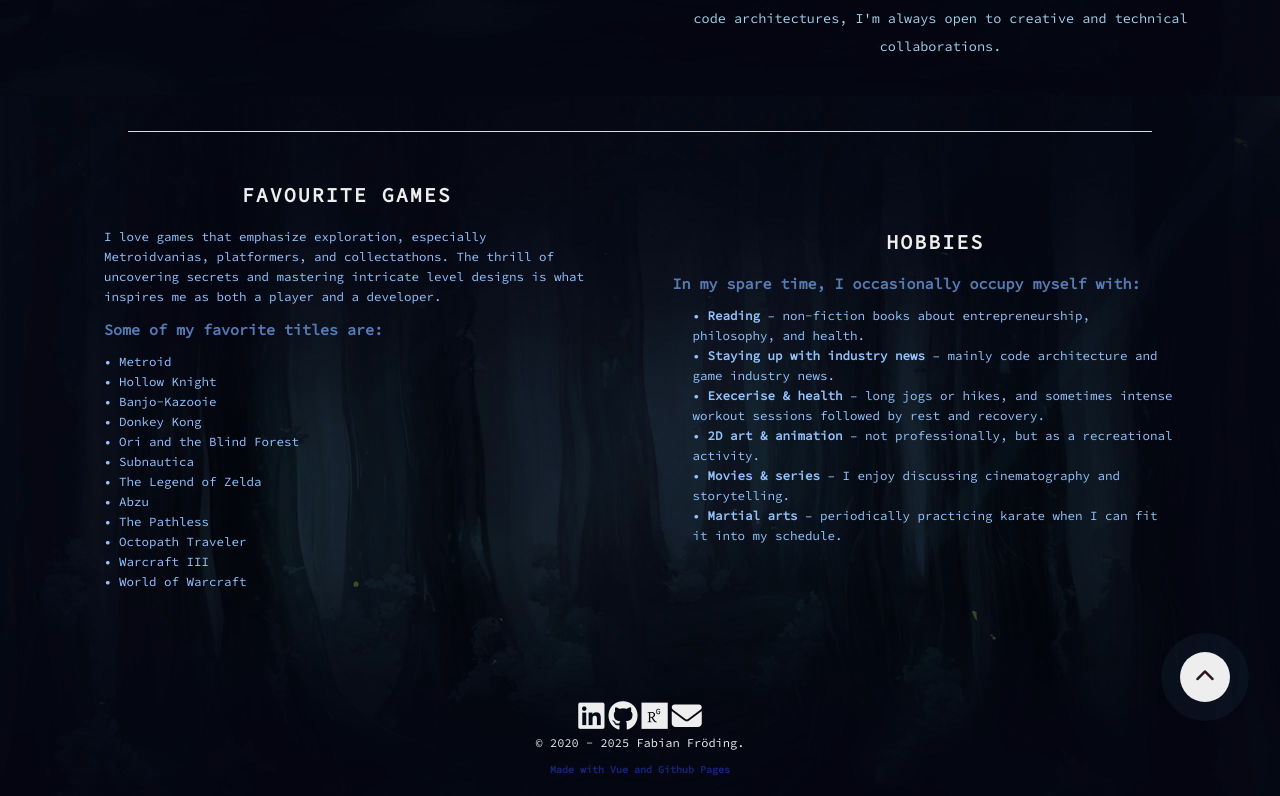
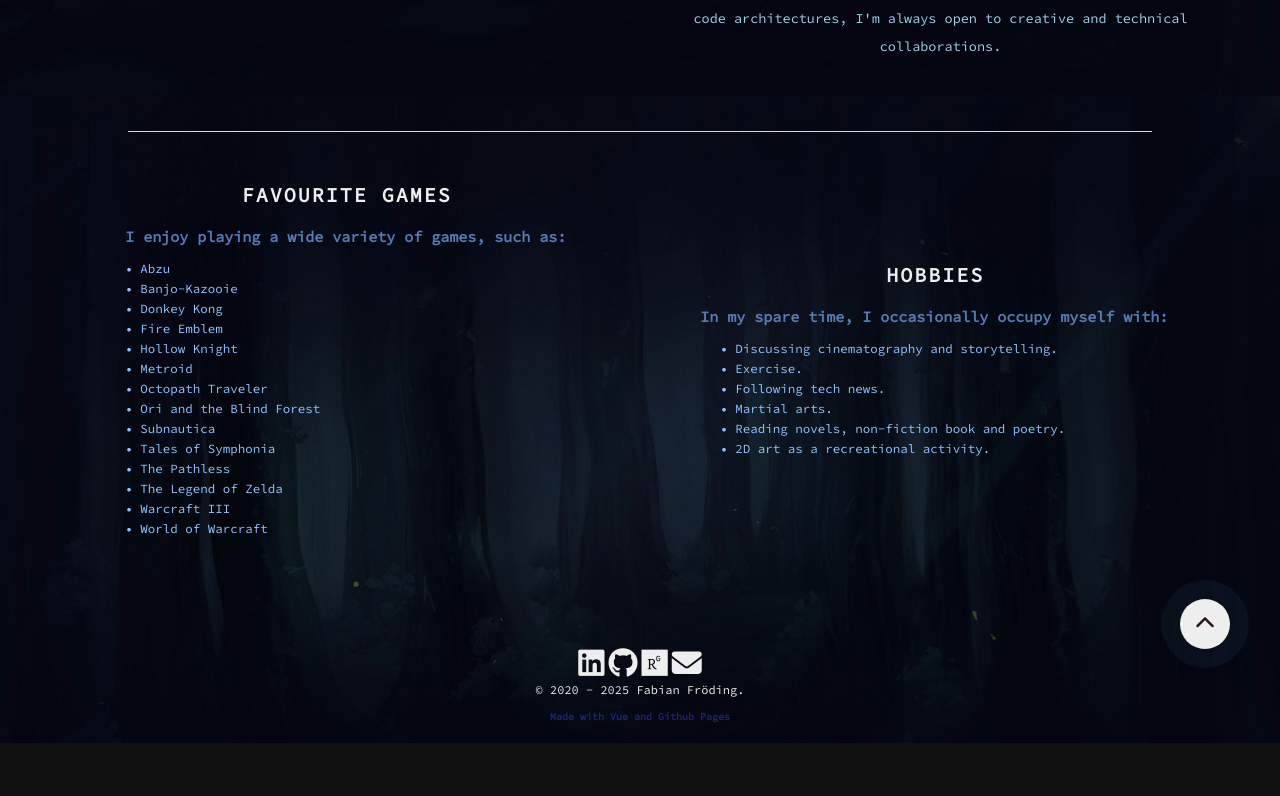
Before and after one commit to fabianfroding/gh-pages-src, a Vue app: page /about in a window 1280 px wide. Shown: the part 704-1500 px from the top of the page. After the commit the page ends 1447 px from the top, so only its background shows below. Built offline with nearby package versions, Linux system fonts and the light colour scheme.

Commit message:
About and resume updates

```diff
--- a/src/views/About.vue
+++ b/src/views/About.vue
@@ -37,23 +37,20 @@
                     <div class="skill fav-games">
                         <h1>Favourite Games</h1>
 						<ul>
-							<li><p>
-								I love games that emphasize exploration, especially Metroidvanias, platformers, and collectathons.
-								The thrill of uncovering secrets and mastering intricate level designs is what inspires me as both a player and a developer.
-							</p></li>
+							<li><h2>I enjoy playing a wide variety of games, such as:</h2></li>
 							<br>
-							<li><h2>Some of my favorite titles are:</h2></li>
-							<br>
-							<li><p> • Metroid</p></li>
-							<li><p> • Hollow Knight</p></li>
+							<li><p> • Abzu</p></li>
 							<li><p> • Banjo-Kazooie</p></li>
 							<li><p> • Donkey Kong</p></li>
+							<li><p> • Fire Emblem</p></li>
+							<li><p> • Hollow Knight</p></li>
+							<li><p> • Metroid</p></li>
+							<li><p> • Octopath Traveler</p></li>
 							<li><p> • Ori and the Blind Forest</p></li>
 							<li><p> • Subnautica</p></li>
+							<li><p> • Tales of Symphonia</p></li>
+							<li><p> • The Pathless</p></li>
 							<li><p> • The Legend of Zelda</p></li>
-							<li><p> • Abzu</p></li>
-							<li><p> • The Pathless</p></li>
-							<li><p> • Octopath Traveler</p></li>
 							<li><p> • Warcraft III</p></li>
 							<li><p> • World of Warcraft</p></li>
 						</ul>
@@ -64,12 +61,12 @@
                         <ul>
 							<h2>In my spare time, I occasionally occupy myself with:</h2>
 							<br>
-							<li><p> • <strong>Reading</strong> – non-fiction books about entrepreneurship, philosophy, and health.</p></li>
-							<li><p> • <strong>Staying up with industry news</strong> – mainly code architecture and game industry news.</p></li>
-							<li><p> • <strong>Execerise &amp; health</strong> – long jogs or hikes, and sometimes intense workout sessions followed by rest and recovery.</p></li>
-							<li><p> • <strong>2D art &amp; animation</strong> – not professionally, but as a recreational activity.</p></li>
-							<li><p> • <strong>Movies &amp; series</strong> – I enjoy discussing cinematography and storytelling.</p></li>
-							<li><p> • <strong>Martial arts</strong> – periodically practicing karate when I can fit it into my schedule.</p></li>
+							<li><p> • Discussing cinematography and storytelling.</p></li>
+							<li><p> • Exercise.</p></li>
+							<li><p> • Following tech news.</p></li>
+							<li><p> • Martial arts.</p></li>
+							<li><p> • Reading novels, non-fiction book and poetry.</p></li>
+							<li><p> • 2D art as a recreational activity.</p></li>
 						</ul>
                     </div>
 
```
Also changed, not shown: 2 other files (tests, documents, lock files or other folders).
